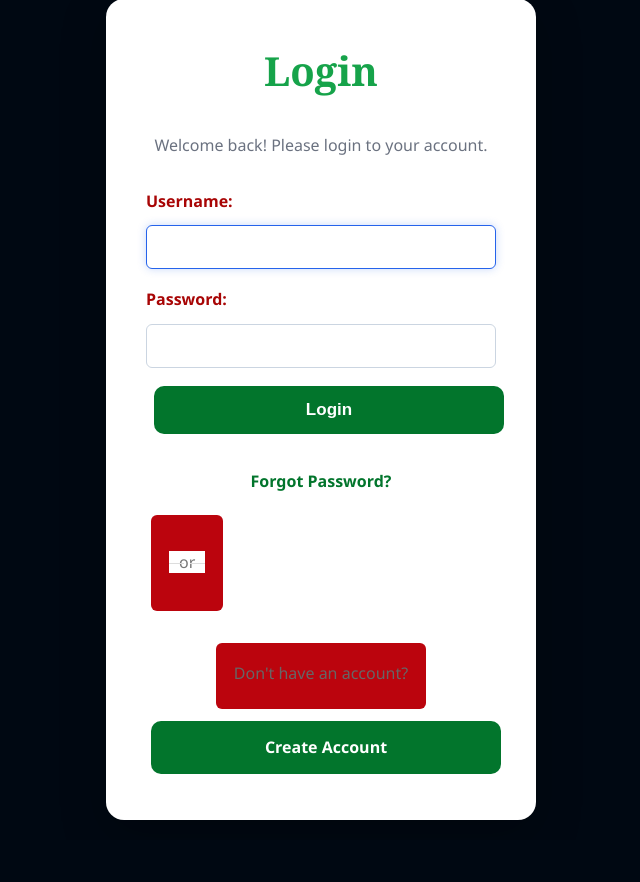
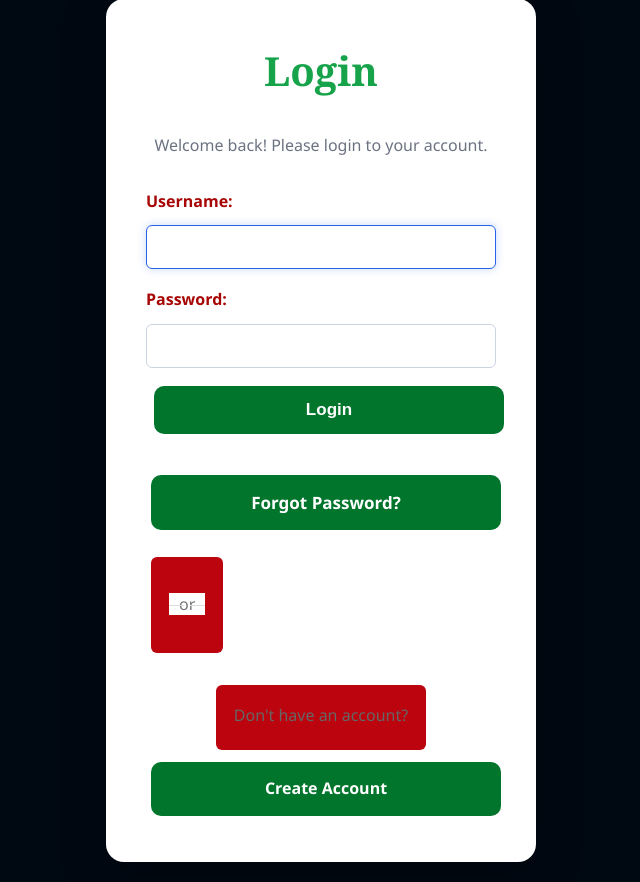
Before and after one commit to remzyayo/ALX_CapstoneProject, a Django app: page /login/ in a window 1280 px wide. Shown: the part 21-903 px from the top of the page, without its empty margins (319-959 px from the left). Before the commit the page ends 841 px from the top, so only its background shows below. Run offline with Django 5.2, Linux system fonts and the light colour scheme.

Commit message:
add forgetpassword

```diff
--- a/expenses/static/expenses/css/style.css
+++ b/expenses/static/expenses/css/style.css
@@ -610,12 +610,15 @@ textarea:focus {
 }
 
 .forgot-password a{
-    background:none;
-    color:#02752c;
-    padding:0;
-    margin:0;
-    font-weight:600;
-    text-decoration:none;
+    background:#02752c;
+    color:white;
+    border-radius:10px;
+    border:none;
+    padding:14px;
+    font-size:17px;
+    font-weight:bold;
+    cursor: pointer;
+    width: 100%;
 }
 
 .forgot-password a:hover{
```
